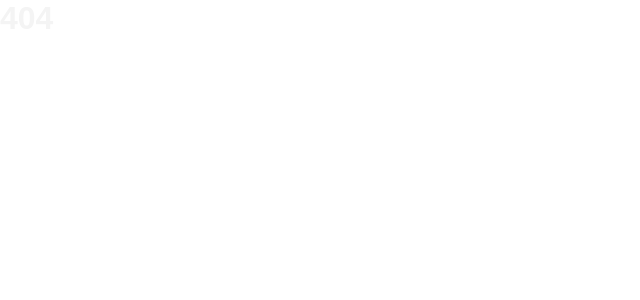
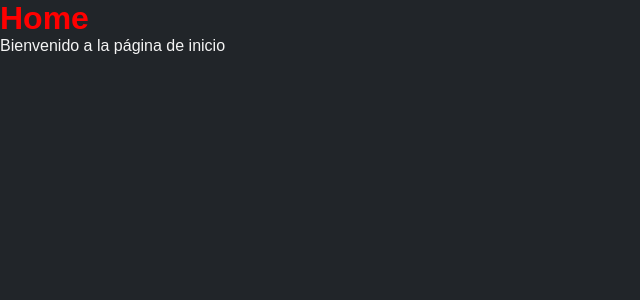
Before and after one commit to AlexisDevice/ucne-web, a React (Vite) app: page /home in a window 1280 px wide. Shown: the top 300 px of the page, without its empty margins (0-640 px from the left). Built offline with nearby package versions, Linux system fonts and the light colour scheme.

Commit message:
Agregando estilos

```diff
--- a/src/App.jsx
+++ b/src/App.jsx
@@ -1,6 +1,7 @@
 import { useState } from 'react';
 import { BrowserRouter, Routes, Route, Link } from 'react-router-dom';
 import { Login } from './pages/Login.jsx';
+import { Home } from './pages/Home.jsx';
 import './styles/static.css';
 
 function App() {
@@ -9,6 +10,7 @@ function App() {
       <Routes>
         <Route path="/" element={<h1>Hola Mundo!</h1>} />
         <Route path="/login" element={<Login />} />
+        <Route path="/home" element={<Home />} />
         <Route path='*' element={<h1>404</h1>} />
       </Routes>
     </BrowserRouter>
--- /dev/null
+++ b/src/pages/Home.jsx
@@ -0,0 +1,12 @@
+import '../styles/home.css';
+
+function Home() {
+    return (
+        <div className="home-layout">
+            <h1 className="saludo">Home</h1>
+            <p>Bienvenido a la página de inicio</p>
+        </div>
+    );
+}
+
+export { Home };
--- a/src/pages/Login.jsx
+++ b/src/pages/Login.jsx
@@ -1,16 +1,24 @@
 import '../styles/login.css';
 import { useState } from 'react';
+import { useNavigate } from 'react-router-dom';
 
 function Login() {
     const [username, setUsername] = useState('');
     const [password, setPassword] = useState('');
+
+    const goto = useNavigate();
+
+    const handleSubmit = (e) => {
+        e.preventDefault();
+        goto('/home');
+    }
     return (
         <div className="login-bg">
-            <form className={'login-box'}>
+            <form onSubmit={handleSubmit} className={'login-box'}>
                 <input type="text" id='username' onChange={ (e) => setUsername(e.target.value) }
-                value={username} placeholder="Nombre de usuario" required />
+                value={username} placeholder="Nombre de usuario" />
                 <input type="password" id='user-password' onChange={ (e) => setPassword(e.target.value) }
-                value={password} placeholder="Password" required />
+                value={password} placeholder="Password" />
                 <button type='submit'>Ingresar</button>
             </form>
         </div>
--- /dev/null
+++ b/src/styles/home.css
@@ -0,0 +1,5 @@
+/* Aqui van los estilos de la vista home */
+
+.saludo {
+    color: red;
+}
--- a/src/styles/login.css
+++ b/src/styles/login.css
@@ -2,7 +2,6 @@
     display: flex;
     justify-content: center;
     align-items: center;
-    background-color: #202020;
     width: 100%;
     height: 100vh;
     background-image: url(../assets/ucne-login.webp);
--- a/src/styles/static.css
+++ b/src/styles/static.css
@@ -5,8 +5,12 @@
     --text-color: #f4f4f4;
     --back-text-color: #1d1f20;
     --btn-success-color: #6a994e;
+    --amarillo: #DEB841;
 }
 
+body {
+    background-color: var(--background-color);
+}
 
 input[type="text"], input[type="password"], input[type="number"] {
     margin: 5px 0px;
```
